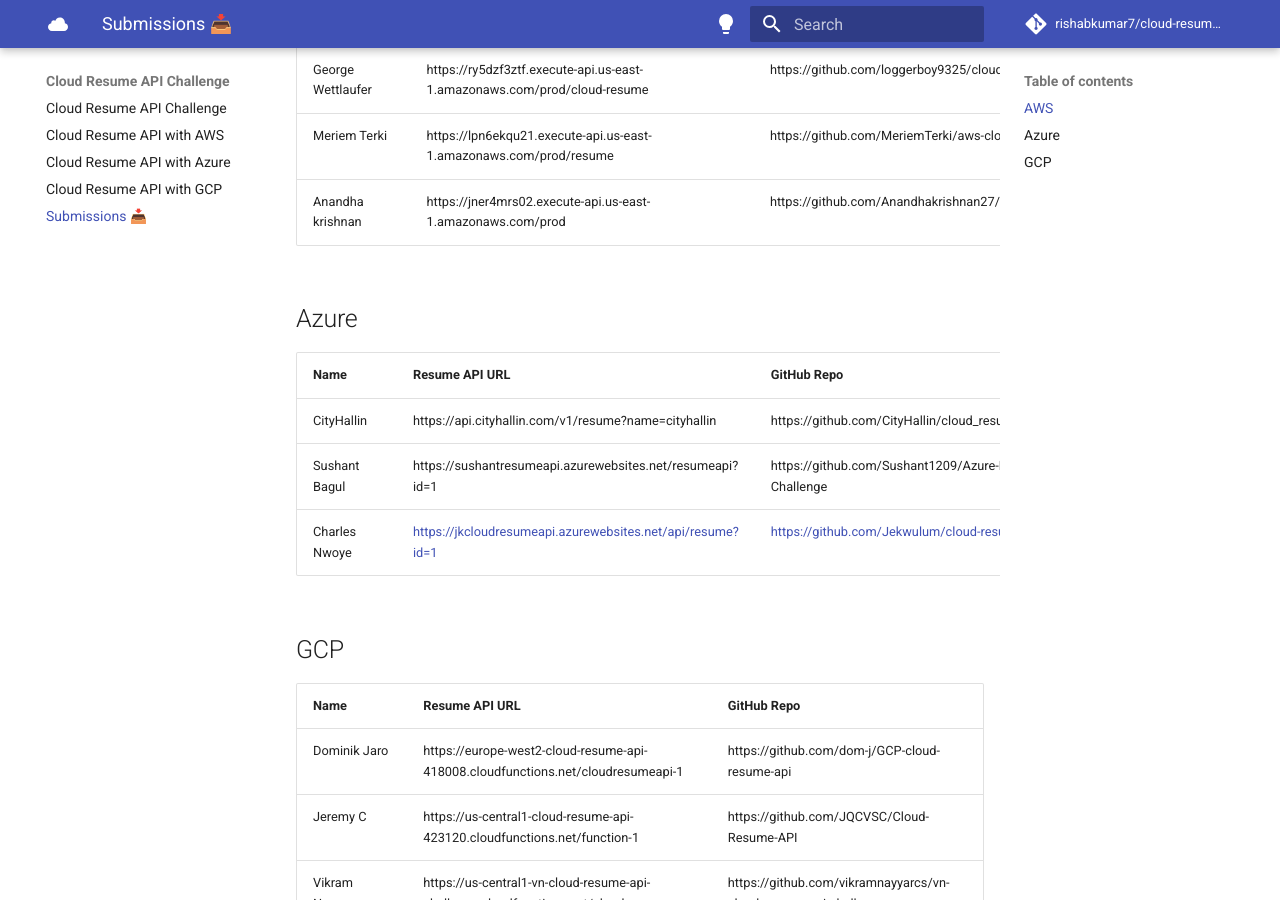
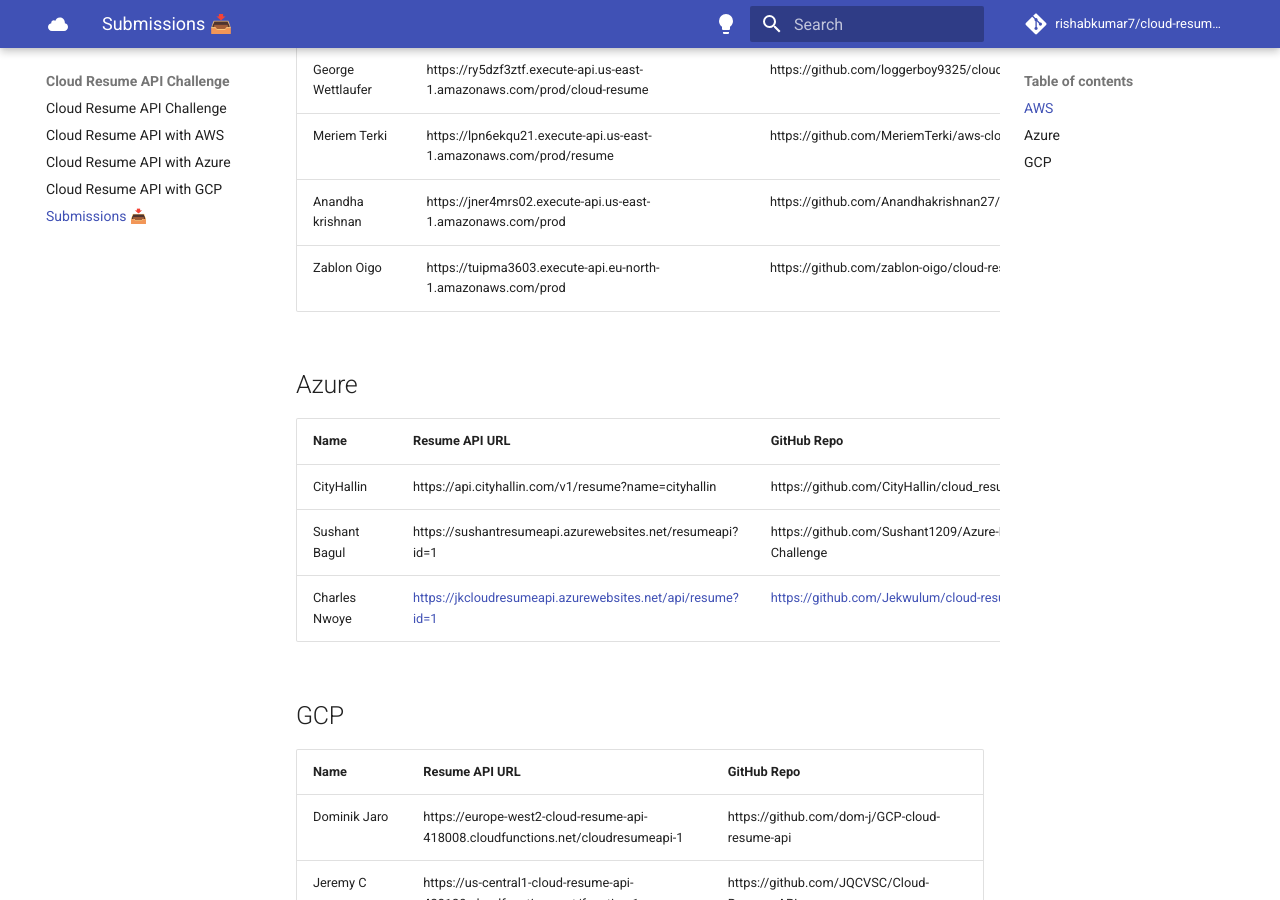
Before and after one commit to rishabkumar7/cloud-resume-api, an MkDocs documentation site: the page built from docs/submissions.md, in a window 1280 px wide and 900 px high, scrolled down 1061 px. Built offline with MkDocs 1.6.1 and Material for MkDocs 9.7.7, drawn with Linux system fonts in a browser that asks for light colours; comment, search, counter and statistics services are not loaded.

Commit message:
resume API challenge submission

```diff
--- a/docs/submissions.md
+++ b/docs/submissions.md
@@ -20,6 +20,7 @@
 | George Wettlaufer | https://ry5dzf3ztf.execute-api.us-east-1.amazonaws.com/prod/cloud-resume | https://github.com/loggerboy9325/cloud-resume-api |
 | Meriem Terki | https://lpn6ekqu21.execute-api.us-east-1.amazonaws.com/prod/resume | https://github.com/MeriemTerki/aws-cloud-resume-api |
 |Anandha krishnan|https://jner4mrs02.execute-api.us-east-1.amazonaws.com/prod|https://github.com/Anandhakrishnan27/resumeApi|
+| Zablon Oigo | https://tuipma3603.execute-api.eu-north-1.amazonaws.com/prod | https://github.com/zablon-oigo/cloud-resume-api |
 
 ## Azure
 
```
